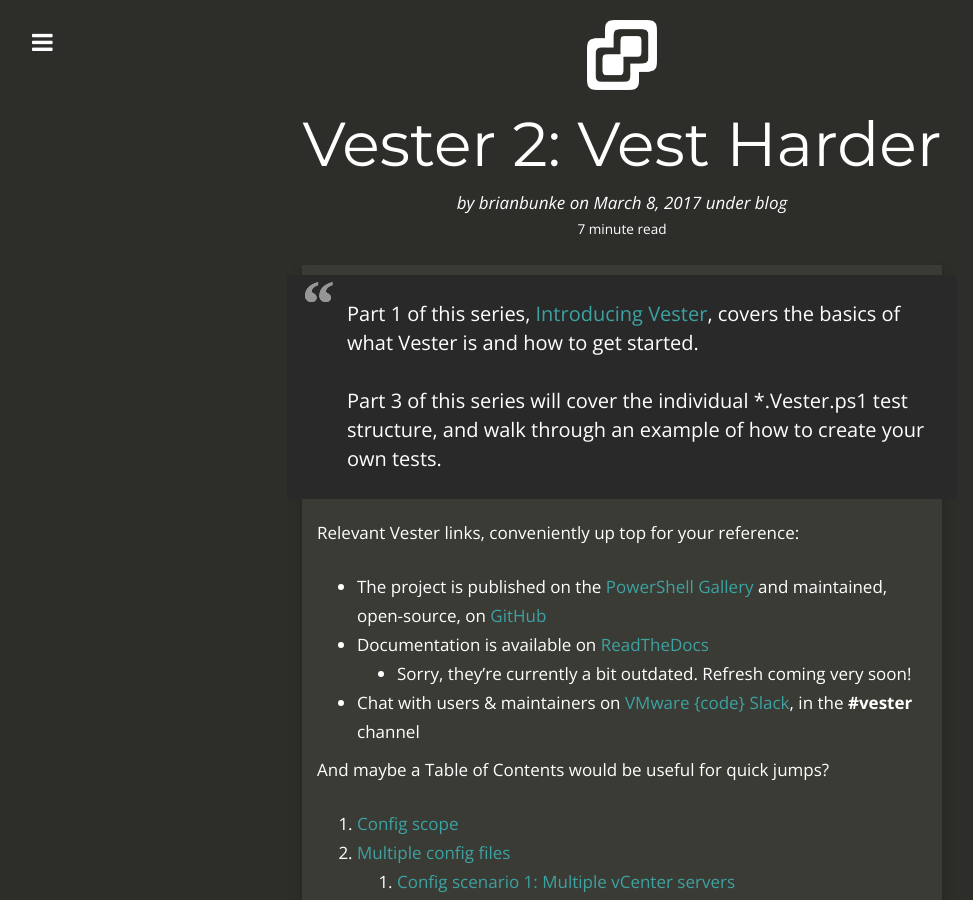
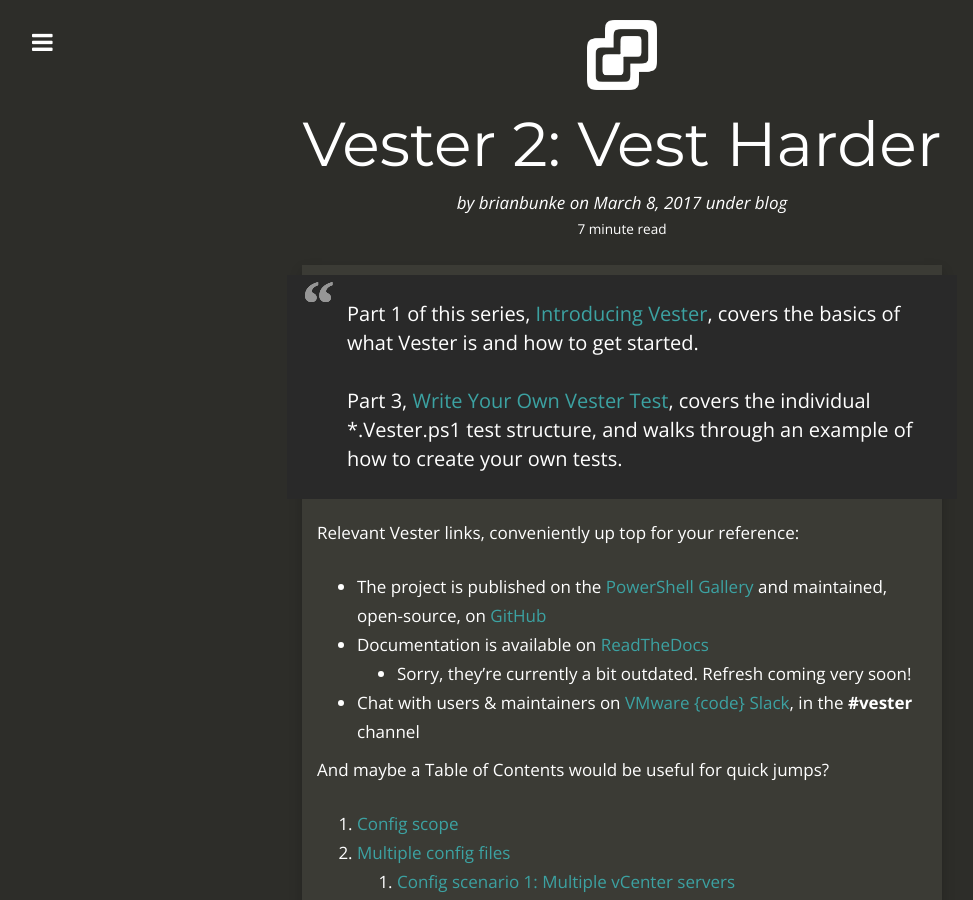
Before and after one commit to brianbunke/brianbunke.github.io, a Jekyll site: the page built from _posts/2017-03-08-vester-2-vest-harder.md, in a window 1280 px wide and 900 px high. Shown: the whole window, without its empty margins (18-991 px from the left). Built offline with Jekyll 4.4.1, drawn with Linux system fonts in a browser that asks for light colours; nearby versions of some CDN libraries; some of the changed text lies outside the part shown.

Commit message:
Add link to part 3

```diff
--- a/_posts/2017-03-08-vester-2-vest-harder.md
+++ b/_posts/2017-03-08-vester-2-vest-harder.md
@@ -18,7 +18,7 @@
 
 > Part 1 of this series, [Introducing Vester], covers the basics of what Vester is and how to get started.
 >
-> Part 3 of this series will cover the individual *.Vester.ps1 test structure, and walk through an example of how to create your own tests.
+> Part 3, [Write Your Own Vester Test], covers the individual *.Vester.ps1 test structure, and walks through an example of how to create your own tests.
 
 Relevant Vester links, conveniently up top for your reference:
 - The project is published on the [PowerShell Gallery] and maintained, open-source, on [GitHub]
@@ -147,9 +147,12 @@
 
 Look for part 3 (writing your own tests) tomorrow. Happy Vesting!
 
+Part 1: [Introducing Vester] | Part 3: [Write Your Own Vester Test]
+
 
 
 [Introducing Vester]: http://www.brianbunke.com/blog/2017/03/07/introducing-vester/
+[Write Your Own Vester Test]: http://www.brianbunke.com/blog/2017/03/09/write-your-own-vester-test/
 [PowerShell Gallery]: https://www.powershellgallery.com/packages/Vester
 [GitHub]: https://github.com/WahlNetwork/Vester
 [ReadTheDocs]: http://vester.readthedocs.io/en/latest/index.html
```
Also changed, not shown: _posts/2017-03-07-introducing-vester.md (+6 -1 lines).
